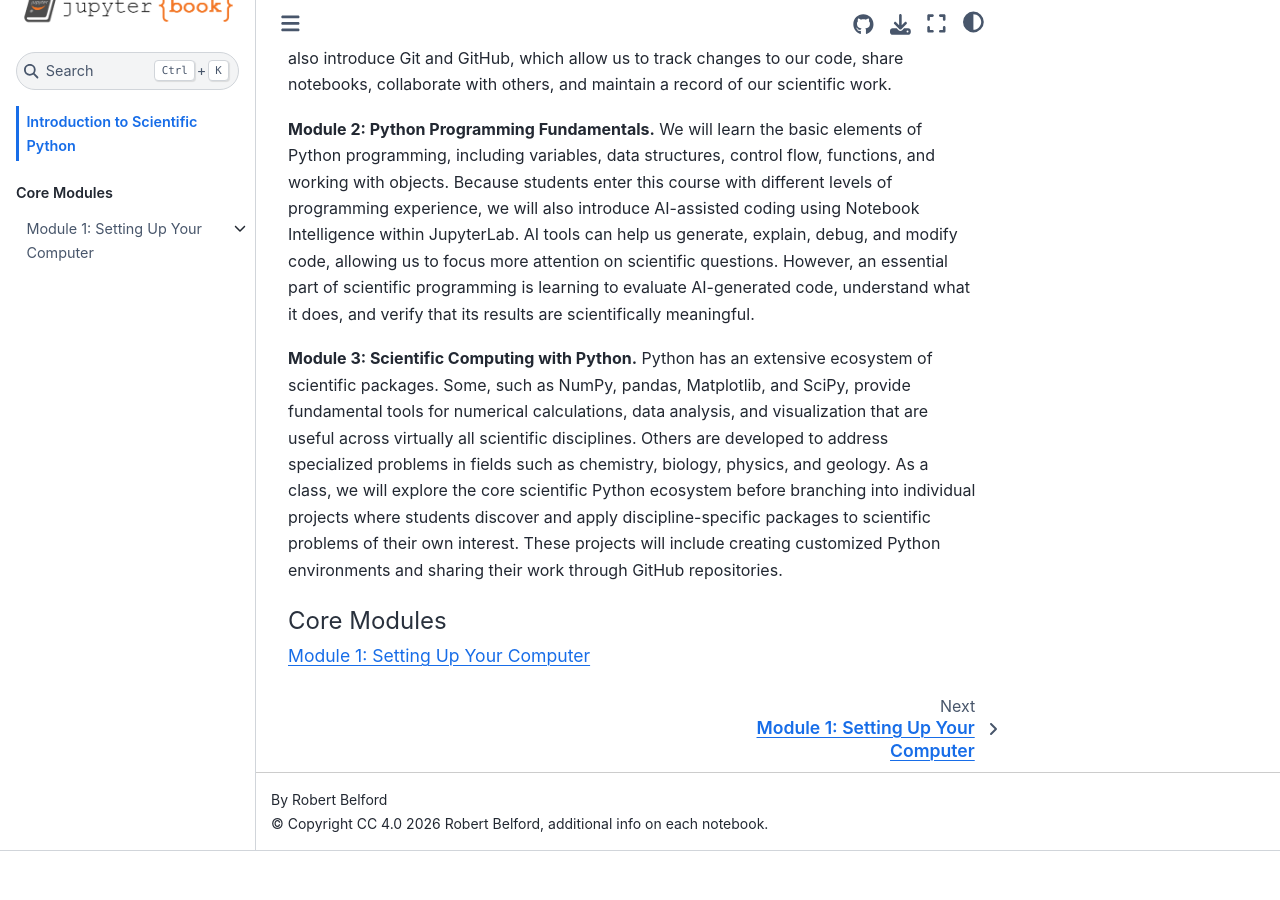
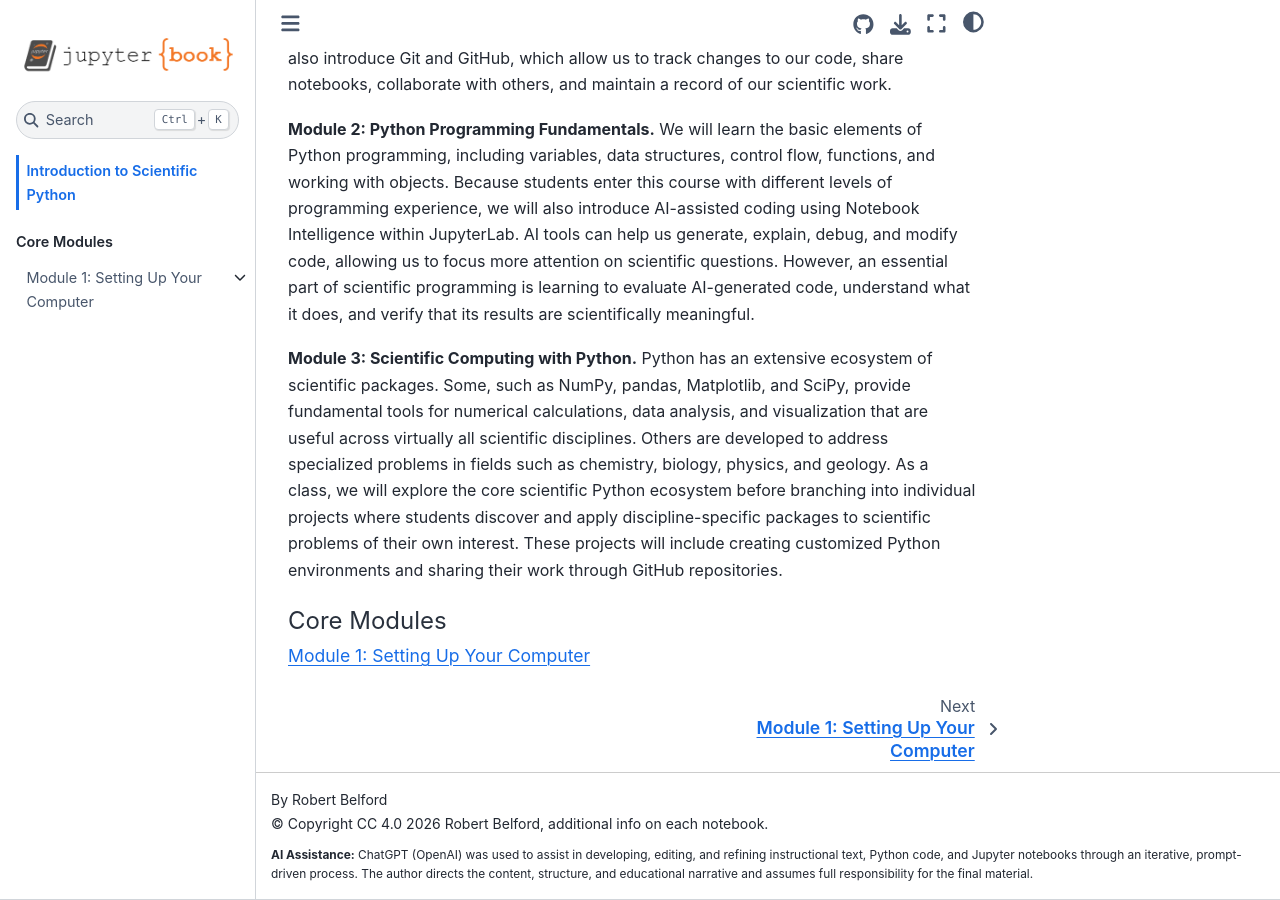
Before and after one commit to rebelford/py4sci2027, a Jupyter Book: the page built from content/intro.md, in a window 1280 px wide and 900 px high, scrolled down 789 px. Built offline with Jupyter Book 1.0.4 settings and Sphinx 7.4.7 and the Sphinx Book theme 1.1.4, drawn with Linux system fonts in a browser that asks for light colours; a script that is not in the unit is left out; before the commit the page ends 1640 px from its top, so only the background shows below that.

Commit message:
update config.yml

```diff
--- a/_config.yml
+++ b/_config.yml
@@ -40,6 +40,7 @@ repository:
 # See https://jupyterbook.org/customize/config.html#add-a-link-to-your-repository
 
 mathjax: true
+
 html:
   use_issues_button: true
   use_repository_button: true
@@ -47,6 +48,18 @@ html:
     - _static/custom.css
   extra_footer: |
     <script async src="https://hypothes.is/embed.js"></script>
+
+    <p style="font-size: 0.85em; margin-top: 10px;">
+      <strong>AI Assistance:</strong>
+      ChatGPT (OpenAI) was used to assist in developing,
+      editing, and refining instructional text, Python code,
+      and Jupyter notebooks through an iterative, prompt-driven
+      process. The author directs the content, structure, and
+      educational narrative and assumes full responsibility
+      for the final material.
+    </p>
+
+
 
 
 launch_buttons:
```
